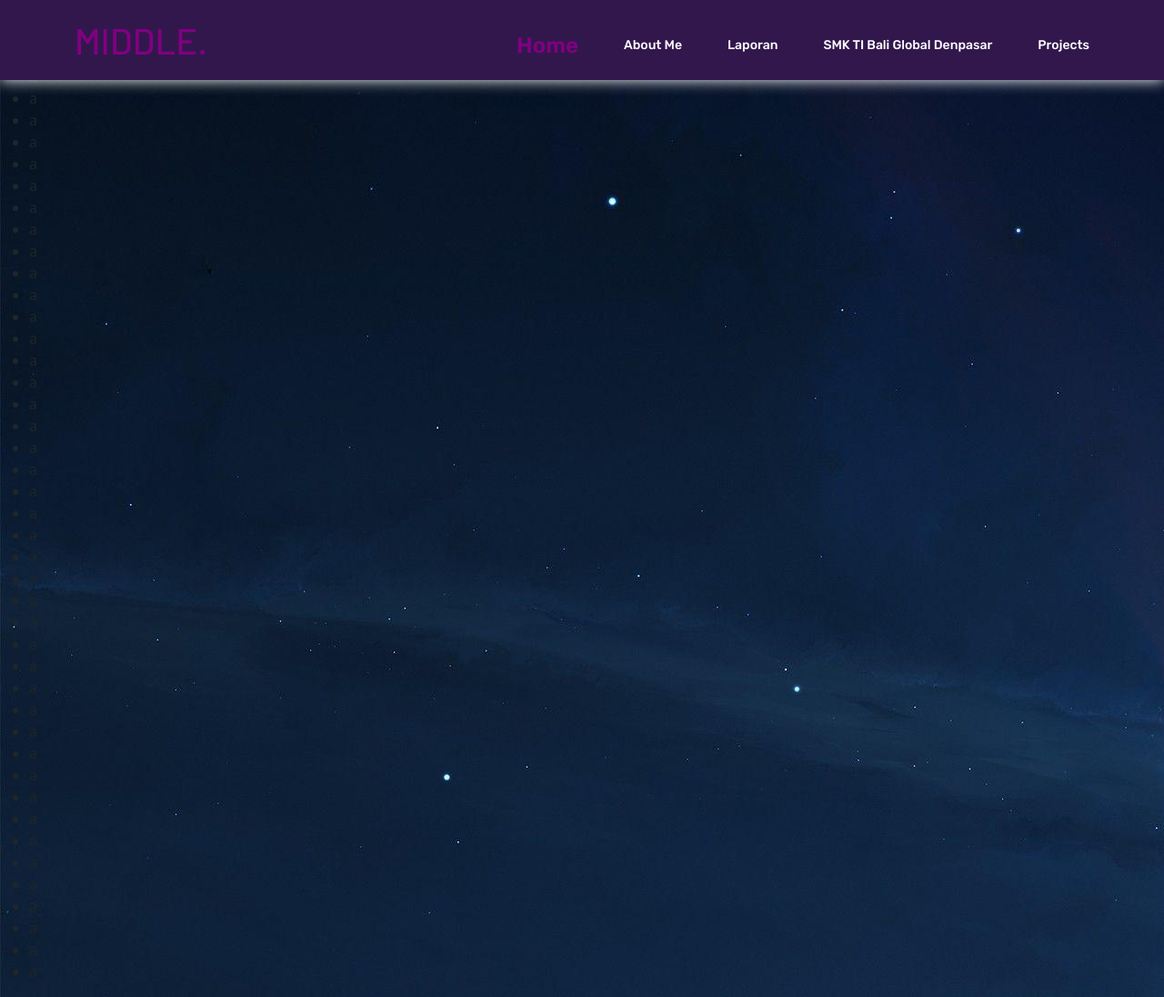
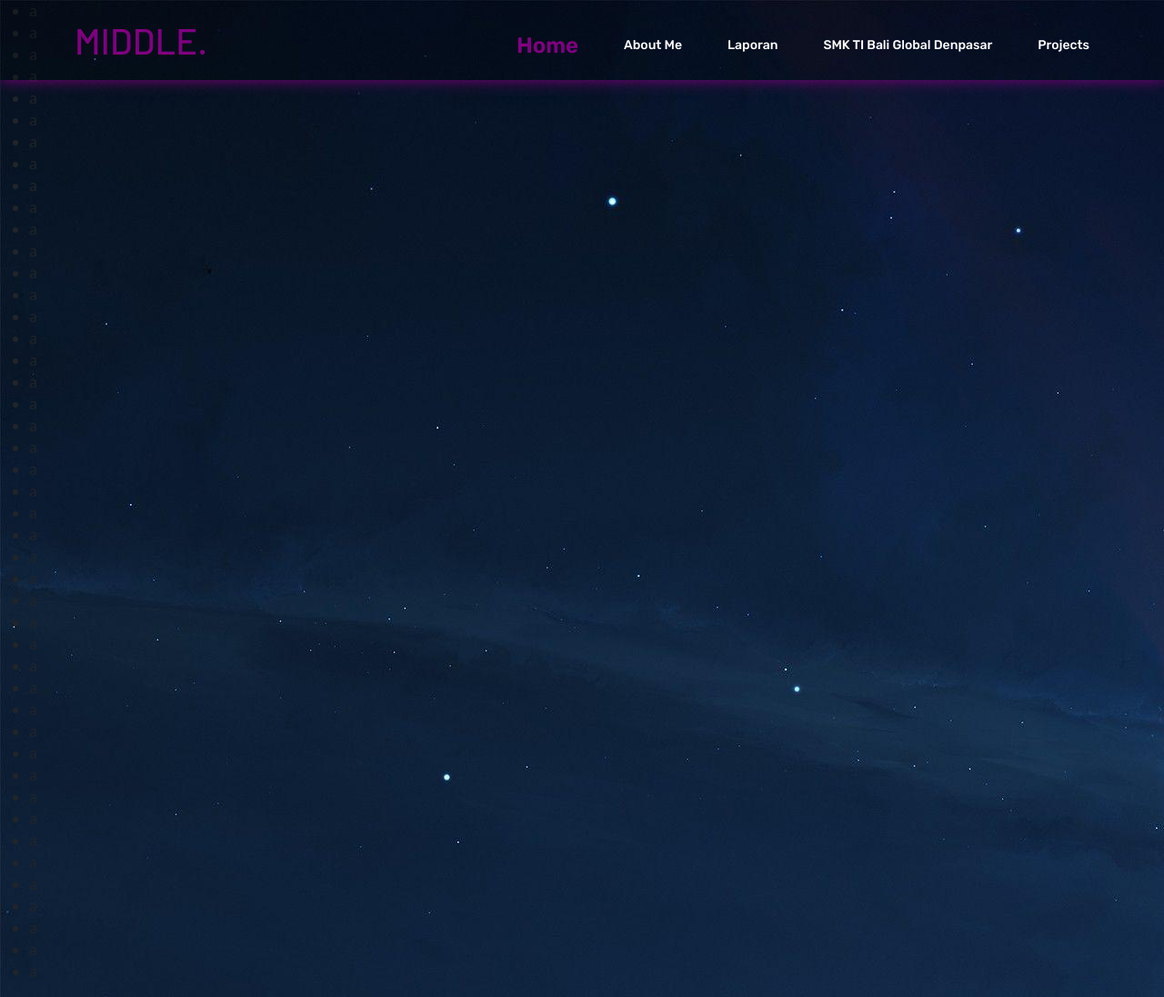
Before and after one commit to ComicKS/Middle., a plain HTML site: page index.html in a window 1280 px wide. Shown: the whole page at 91% size. Drawn offline with nearby package versions, Linux system fonts and the light colour scheme.

Commit message:
Update index.html

```diff
--- a/index.html
+++ b/index.html
@@ -22,14 +22,14 @@
 
 <style>
     .navsec {
-        background: #32174d;
+        background-color: rgba(0, 0, 0, 0.2);
         position: fixed;
         top: 0;
         left: 0;
         width: 100%;
         height: 11%;
         z-index: 999;
-        box-shadow: 0 0 15px white;
+        box-shadow: 0 0 15px purple;
 
     }
 
```
